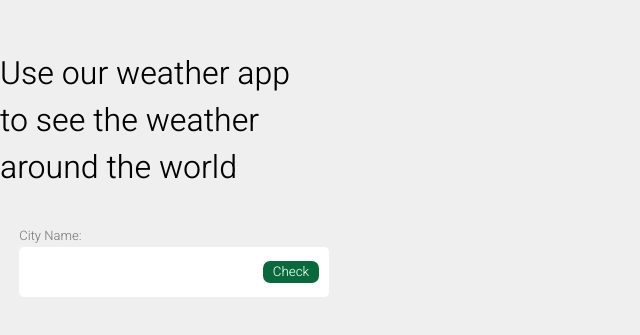
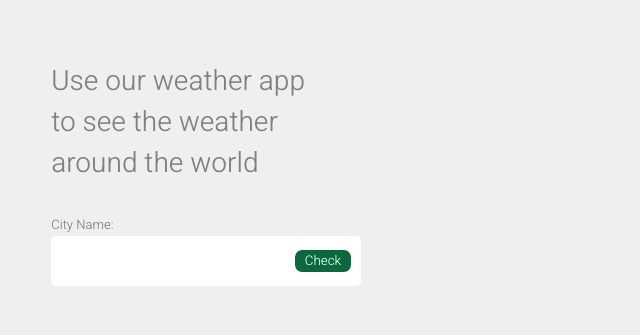
Before and after one commit to RoeiZaro/Fintek-Assignment, a React (Vite) app in the folder Weather-app/: page / in a window 1280 px wide. Shown: the part 227-562 px from the top of the page, without its empty margins (0-640 px from the left). Built offline with nearby package versions, Linux system fonts and the light colour scheme.

Commit message:
adding a button stlye for key pressing(space only)

```diff
--- a/Weather-app/src/Components/WeatherForm.css
+++ b/Weather-app/src/Components/WeatherForm.css
@@ -1,12 +1,13 @@
 /* text styling */
 pre{
-    font-size: xx-large;
+    font-size: 28px;
     margin-top: 0px;
+    color: gray;
     }
 
 /* form styling */
-    form{
-      padding-left: 3%;
+    #form-conteiner > *{
+      padding-left: 8%;
     }
 
     label {
@@ -53,6 +54,11 @@ pre{
       color:#000000;
     }
 
+    #able-button:focus{
+      background: #2c974b;
+      color:#000000;
+  }
+
 
   #able-button:active {
     color: #deffef
```
